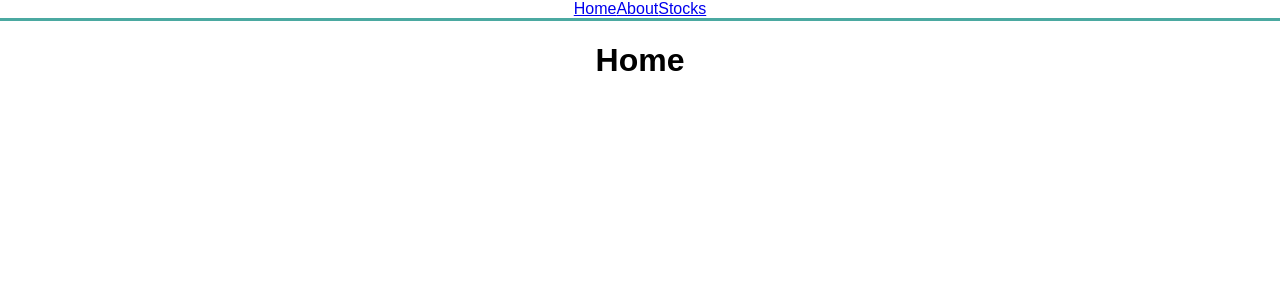
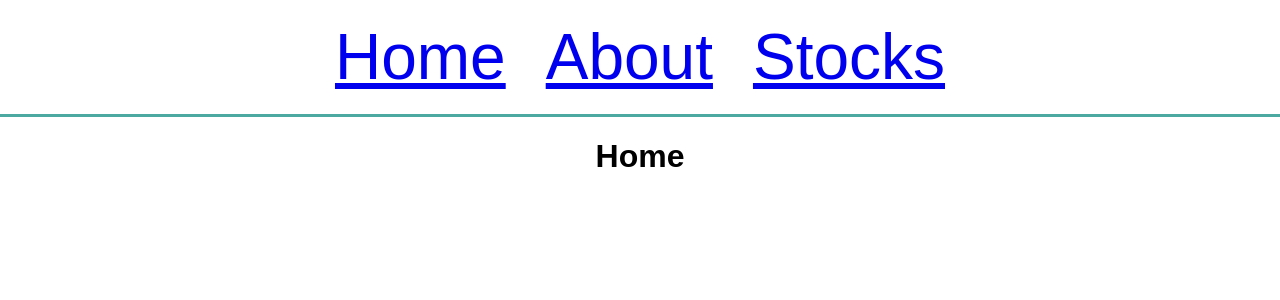
Before and after one commit to BlakeEriks/ringo-homework, a React (Create React App) app in the folder unit-3/react-router/: page / in a window 1280 px wide. Shown: the top 300 px of the page. Built offline with nearby package versions, Linux system fonts and the light colour scheme; a web font is replaced by a local one.

Commit message:
Style Nav

```diff
--- a/unit-3/react-router/src/components/Nav.js
+++ b/unit-3/react-router/src/components/Nav.js
@@ -3,13 +3,13 @@
 const Nav = () => {
     return (
         <div className="nav">
-            <Link to="/">
+            <Link to="/" className="nav-item">
                 <div>Home</div>
             </Link>
-            <Link to="/about">
+            <Link to="/about" className="nav-item">
                 <div>About</div>
             </Link>
-            <Link to="/stocks">
+            <Link to="/stocks" className="nav-item">
                 <div>Stocks</div>
             </Link>
         </div>
```
